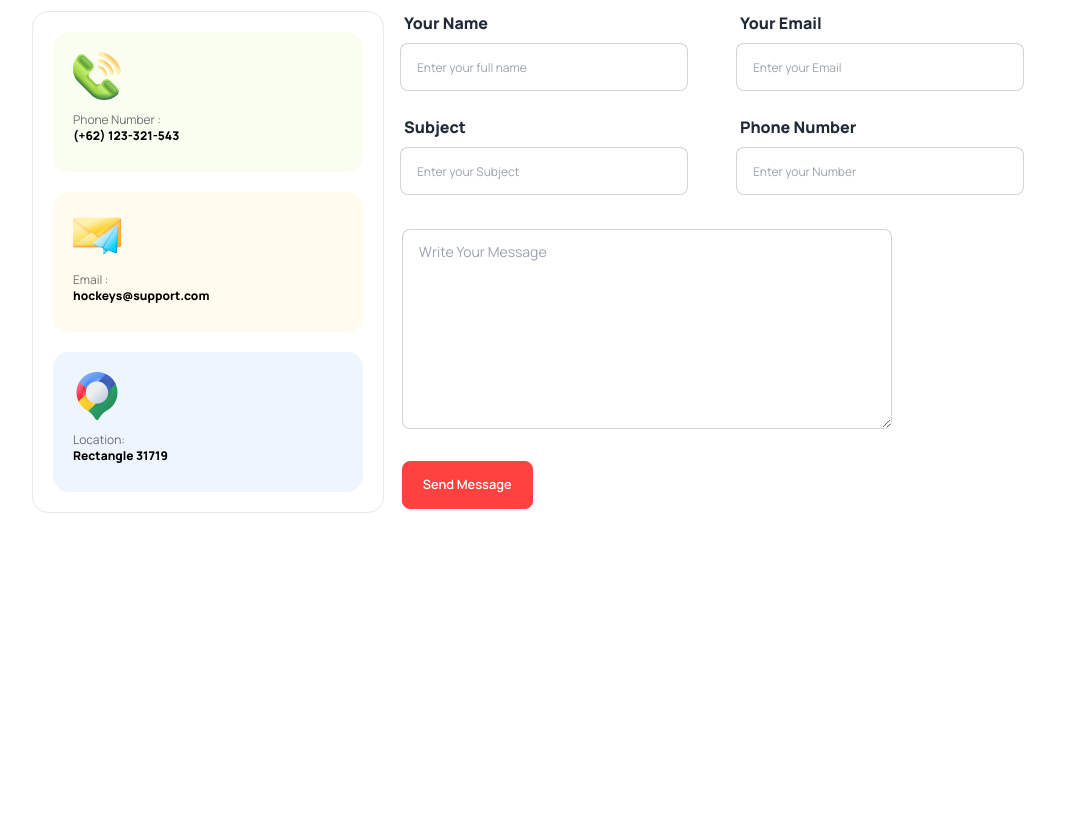
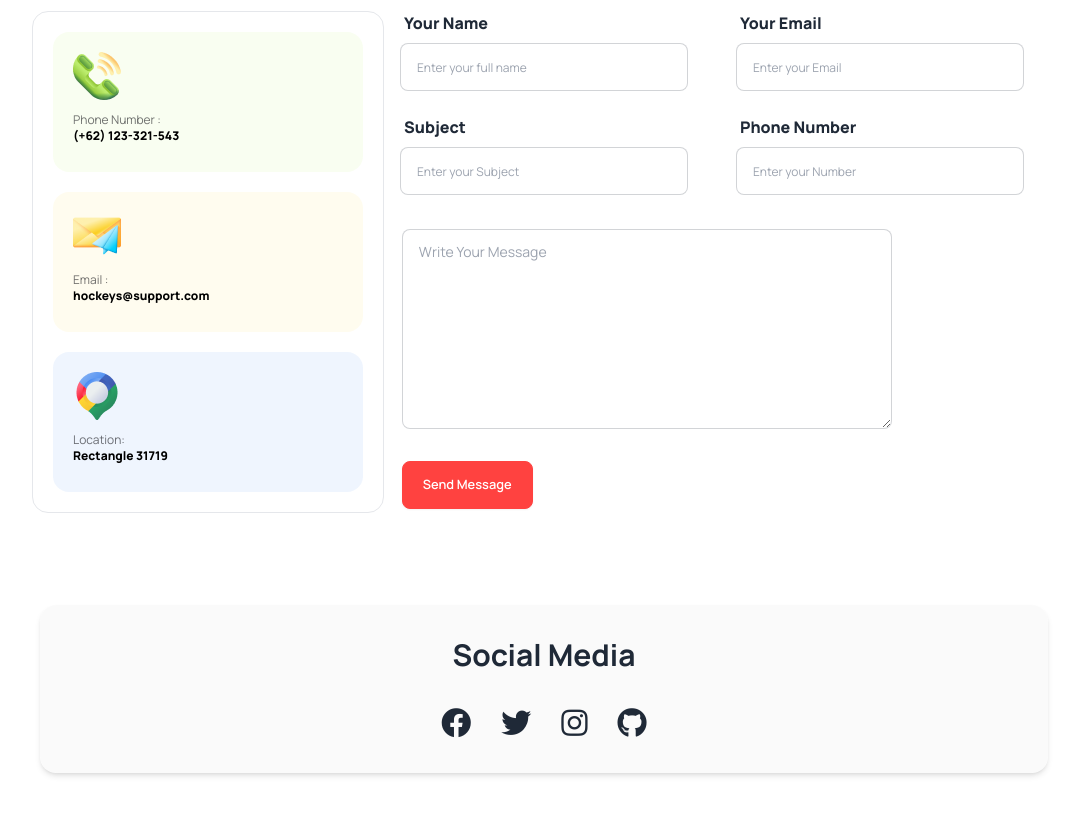
Before and after one commit to SadatRiyad/PH-Assignment3, a plain HTML site: page index.html in a window 1280 px wide. Shown: the part 4603-5418 px from the top of the page, without its empty margins (96-1174 px from the left). Before the commit the page ends 5168 px from the top, so only its background shows below. Drawn offline with nearby package versions, Linux system fonts and the light colour scheme.

Commit message:
contact social icon added

```diff
--- a/index.html
+++ b/index.html
@@ -669,7 +669,20 @@
 
         </section>
         <!-- contact section end -->
-
+        <section class="container mt-16 lg:mt-0 shadow-md md:mt-28 mb-10 mx-auto bg-[#13131805] rounded-2xl">
+            <div class="faq px-3">
+                <h2
+                    class=" mt-6 md:mt-20 pt-7 md:pt-8 text-center text-xl md:text-3xl font-bold my-8">
+                    Social Media
+                </h2>
+                <div class=" mb-6 md:mb-20 pb-7 md:pb-8 text-center text-3xl  font-bold my-8">
+                    <i class="fab fa-facebook mx-3 hover:text-main-color hover:cursor-pointer"></i>
+                    <i class="fab fa-twitter mx-3 hover:text-main-color hover:cursor-pointer"></i>
+                    <i class="fab fa-instagram mx-3 hover:text-main-color hover:cursor-pointer"></i>
+                    <i class="fab fa-github mx-3 hover:text-main-color hover:cursor-pointer"></i>
+                </div>
+            </div>
+        </section>
 
     </main>
     <!-- main content end -->
```
